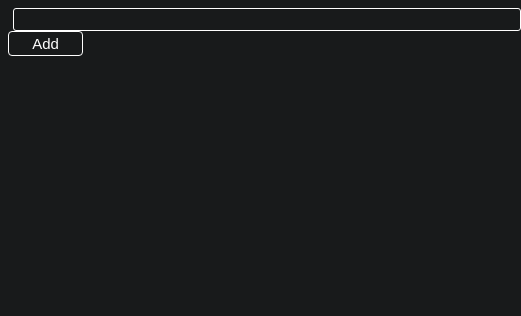
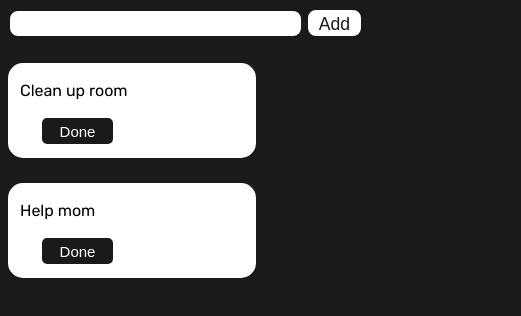
Before and after one commit to verityyt/toshare, a website: page src/home/index.html in a window 390 px wide. Shown: the whole page, 521 px wide, since content can reach past the window. Drawn offline with Linux system fonts and the light colour scheme.

Commit message:
:lipstick: Rework design of home

```diff
--- a/src/home/index.html
+++ b/src/home/index.html
@@ -25,7 +25,16 @@
     <input type="text" id="add-textfield">
     <input type="button" id="add-button" value="Add">
     <p id="error"></p>
-    <ul id="list"> </ul>
+    <ul id="list">
+        <li id="63457527546782">
+            <p class="todo-title">Clean up room</p>
+            <input type="button" class="todo-button" value="Done">
+        </li>
+        <li id="45688357384954">
+            <p class="todo-title">Help mom</p>
+            <input type="button" class="todo-button" value="Done">
+        </li>
+    </ul>
 </div>
 
 </body>
--- a/src/home/style.css
+++ b/src/home/style.css
@@ -12,35 +12,50 @@ body {
     --color-primary-75: rgba(43, 123, 211, 0.75);
 }
 
+#add-textfield {
+    width: 35%;
+    height: 15px;
+
+    font-size: 1.3rem;
+    padding: 5px;
+
+    border: 2px solid var(--color-bg);
+    border-radius: 10px;
+    color: var(--color-bg);
+    background: var(--color-fg);
+}
+
+#add-button {
+    width: 5%;
+    height: 30px;
+
+    font-size: 1.1rem;
+    padding: 4px;
+
+    border: 2px solid var(--color-bg);
+    border-radius: 10px;
+    color: var(--color-bg);
+    background: var(--color-fg);
+}
+
 #list {
     list-style: none;
     padding-left: 0;
 }
 
-input[type="text"] {
-    font-family: "Rubik", sans-serif;
-    border: 1px solid var(--color-fg);
-    border-radius: 3px;
-    padding: 3px;
-    margin-left: 5px;
-    width: 500px;
-    color: white;
-    background: #181a1b;
+#list li {
+    width: 20%;
+    border: 2px solid var(--color-fg);
+    border-radius: 15px;
+
+    padding: 0 10px 10px 10px;
+    margin-top: 25px;
+
+    background: var(--color-fg);
 }
 
-input[type="button"] {
-    width: 75px;
-    font-size: 15px;
-
-    border: 1px solid var(--color-fg);
-    border-radius: 4px;
-    padding: 3px;
-    color: var(--color-fg);
-    background: var(--color-bg);
-}
-
-input[type="button"]:hover {
-    background: var(--color-primary-75);
+.todo-title {
+    color: black;
 }
 
 .container {
@@ -49,18 +64,15 @@ input[type="button"]:hover {
 
 .todo-button {
     width: 75px;
+    height: 30px;
     font-size: 15px;
 
     border: 2px solid var(--color-fg);
-    border-radius: 5px;
+    border-radius: 7px;
     color: var(--color-fg);
     background: var(--color-bg);
 
     margin-left: 20px;
-}
-
-.todo-button:hover {
-    background: var(--color-primary-75);
 }
 
 .done {
@@ -74,5 +86,92 @@ input[type="button"]:hover {
     margin-left: 5px;
 
     color: red;
+}
+
+input[type="button"]:hover {
+    background: var(--color-primary-75);
+}
+
+@media screen and (max-width: 1300px) {
+
+    #add-button {
+        width: 7%;
+    }
+
+    #list li {
+        width: 30%;
+    }
 
 }
+
+@media screen and (max-width: 900px) {
+
+    #add-textfield {
+        width: 60%;
+    }
+
+    #list li {
+        width: 45%;
+    }
+
+}
+
+@media screen and (max-width: 650px) {
+
+    #add-textfield {
+        width: 60%;
+    }
+
+    #add-button {
+        width: 10%;
+    }
+
+    #list li {
+        width: 45%;
+    }
+
+}
+
+@media screen and (max-width: 600px) {
+
+    #add-button {
+        width: 12%;
+    }
+
+}
+
+@media screen and (max-width: 400px) {
+
+    #add-textfield {
+        width: 75%;
+    }
+
+    #add-button {
+        width: 15%;
+    }
+
+    #list li {
+        width: 60%;
+    }
+
+    #error {
+        font-size: 12px;
+    }
+
+}
+
+@media screen and (max-width: 300px) {
+
+    #add-textfield {
+        width: 70%;
+    }
+
+    #add-button {
+        width: 20%;
+    }
+
+    #error {
+        font-size: 10px;
+    }
+
+}
```
Also changed, not shown: .tsbuildinfo.json.
